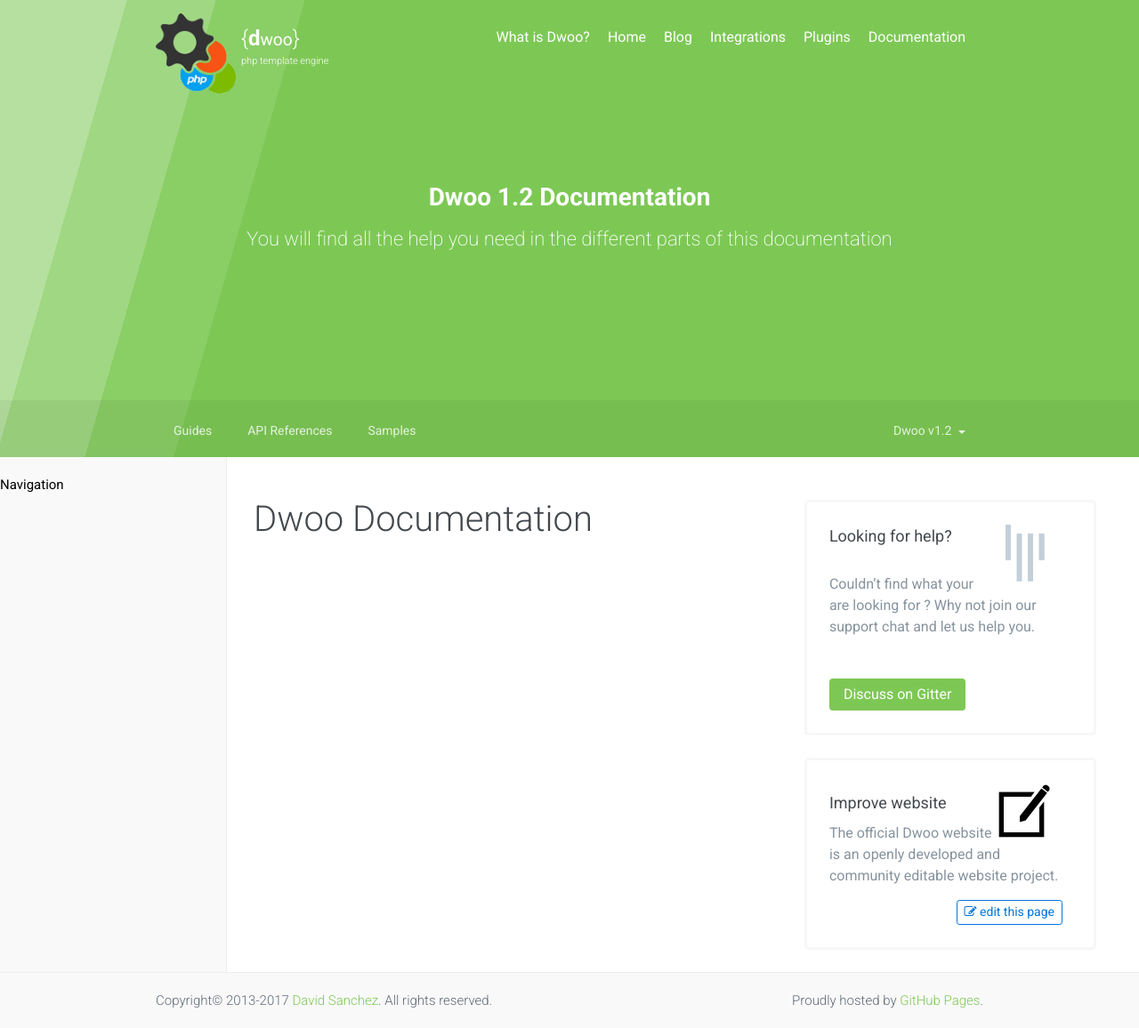
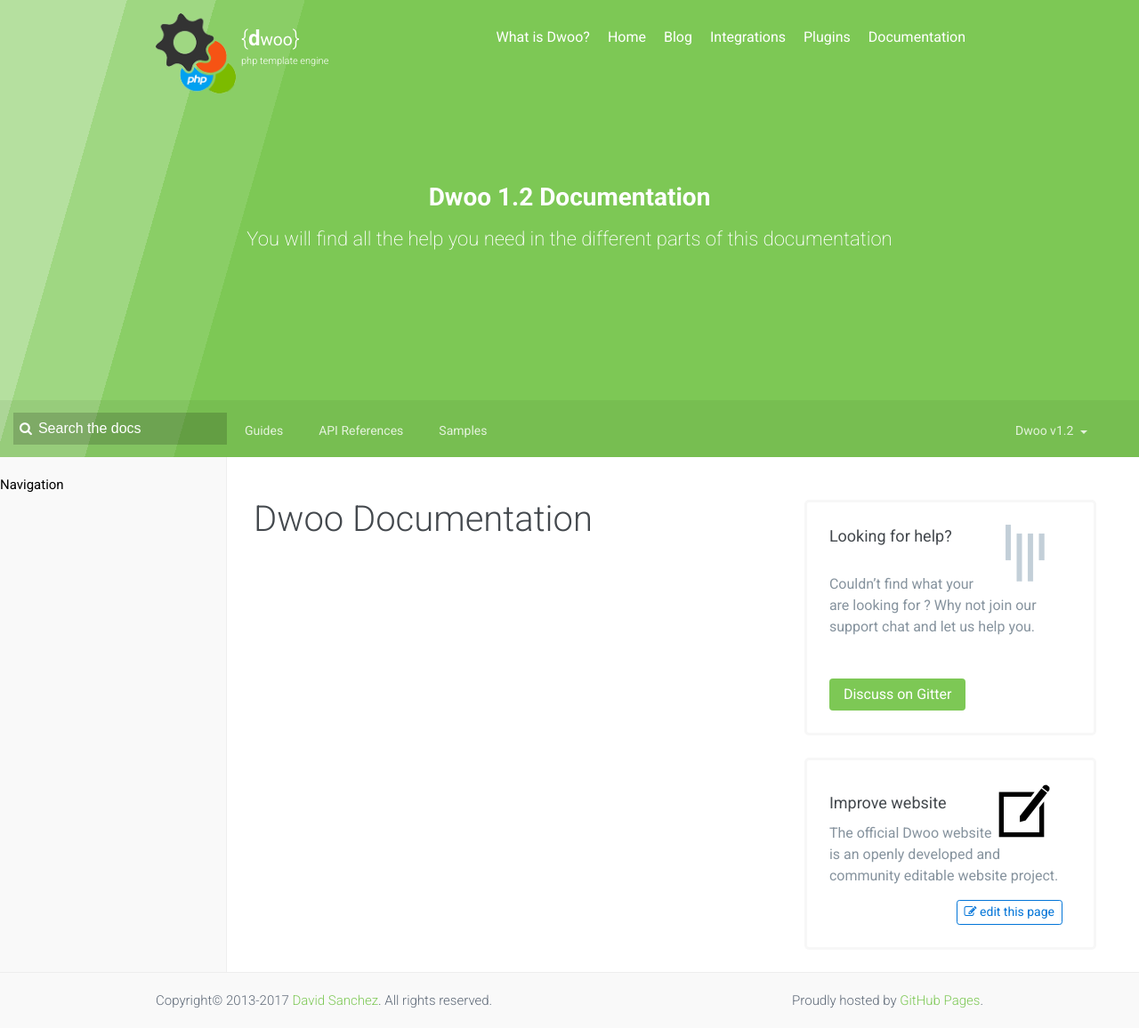
Before and after one commit to dwoo-project/docs, a Jekyll site: the page built from documentation/v1.2/index.md, in a window 1280 px wide. Shown: the whole page at 89% size. Built offline with Jekyll 4.4.1, drawn with Linux system fonts in a browser that asks for light colours; nearby versions of some CDN libraries.

Commit message:
Add search form

```diff
--- a/_includes/header.html
+++ b/_includes/header.html
@@ -25,7 +25,21 @@
 	</div>
     {% if site.data.toc[page.nav] %}
     <div class="masthead-nav mt-50">
-        <div class="container">
+        <div class="{% if page.layout == 'documentation' %}container-fluid{% else %}container{% endif %} d-flex align-items-center">
+            {% if page.layout == 'documentation' %}
+            <div class="search-form">
+                <form class="search form-inline ng-pristine ng-valid" id="searchForm" action="/search/">
+                    <div class="input-group">
+                        <i class="input-group-addon fa fa-search text-white"></i>
+                        <input class="search-field form-control ds-input" id="st-search-input" name="q" placeholder="Search the docs" type="search" autocomplete="off" spellcheck="false" dir="auto">
+                    </div>
+                    <div id="autocompletecontainer-fluid">
+                        <div id="autocompleteResults"></div>
+                    </div>
+                    <!-- <button type="submit" class="search-submit btn btn-default">Search</button> -->
+                </form>
+            </div>
+            {% endif %}
             <ul class="nav d-flex justify-content-center">
                 {% for link in site.data.toc[page.nav] %}
                     <li class="nav-item"><a class="nav-link" href="{{ link.url }}">{{ link.title }}</a></li>
--- a/_sass/_layout.scss
+++ b/_sass/_layout.scss
@@ -193,11 +193,47 @@
 	height: 64px;
 	background-color: rgba(0, 0, 0, 0.05);
 	width: 100%;
+	.search-form {
+	  .input-group-addon {
+		background: rgba(0,0,0,0.17);
+		border: 0;
+		border-radius: 0;
+		padding: 10px 7px;
+	  }
+	  input[type=search] {
+		background: rgba(0,0,0,0.17);
+		border: 0;
+		box-shadow: none;
+		color: #fff;
+		border-radius: 0;
+		-webkit-transition: all 0.2s ease;
+		-moz-transition: all 0.2s ease;
+		-o-transition: all 0.2s ease;
+		transition: all 0.2s ease;
+		min-width: 212px;
+		padding-left: 0;
+		&::-webkit-input-placeholder {
+		  color: #fff;
+		}
+		&:-moz-placeholder {
+		  color: #fff;
+		}
+		&::-moz-placeholder {
+		  color: #fff;
+		}
+		&:-ms-input-placeholder {
+		  color: #fff;
+		}
+	  }
+	}
 	ul {
 	  list-style: none;
 	  width: 100%;
 	  > li {
 		margin: auto 15px;
+		&.dropdown {
+			margin-right: 38px;
+		}
 		> a {
 		  display: block;
 		  padding: 26px 5px 22px 5px;
```
